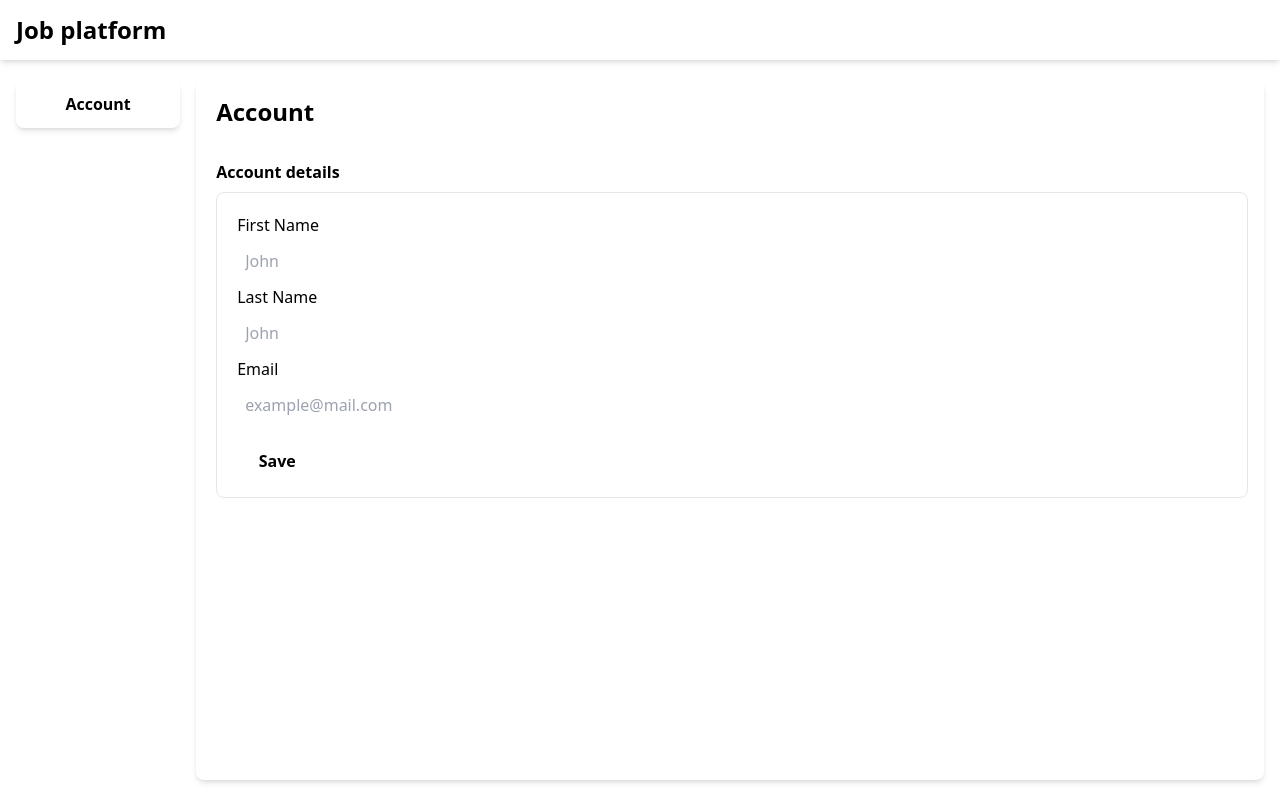
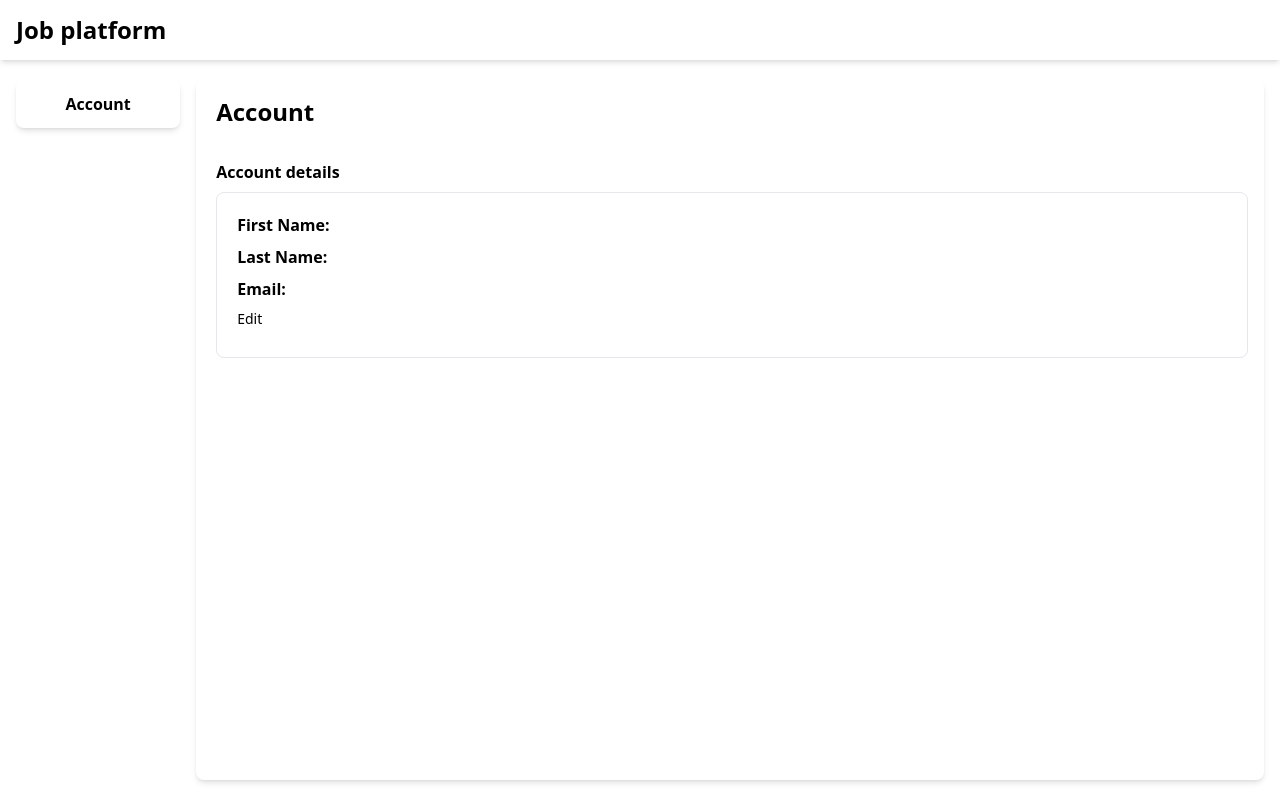
Before and after one commit to d29l/vizsgaremek, a React (Create React App) app: page /settings in a window 1280 px wide. Built offline with nearby package versions, Linux system fonts and the light colour scheme; no server answers; what @catppuccin/tailwindcss would draw is missing.

Commit message:
Updated account detail editing, fixed profile picture scaling

```diff
--- a/src/Components/Navbar.jsx
+++ b/src/Components/Navbar.jsx
@@ -88,7 +88,7 @@ export default function Navbar() {
           )}
 
           <div
-            className="mr-4 flex size-10 cursor-pointer overflow-hidden rounded-full bg-surface0"
+            className="mr-4 flex size-10 cursor-pointer items-center overflow-hidden rounded-full bg-surface0"
             onClick={handleProfileClick}
           >
             <img src={profilePicture}></img>
--- a/src/Pages/ProfilePage.jsx
+++ b/src/Pages/ProfilePage.jsx
@@ -66,7 +66,7 @@ export default function ProfilePage() {
             <FaEdit className="absolute cursor-pointer text-xl text-text hover:text-lavender" onClick={() => setEditPopoutOpen(true)}/>
           </div>
 
-          <div className="size-32 flex overflow-hidden rounded-full bg-surface0">
+          <div className="size-32 flex items-center overflow-hidden rounded-full bg-surface0">
             <img src={profilePicture}></img>
           </div>
 
--- a/src/Pages/SettingsPage.jsx
+++ b/src/Pages/SettingsPage.jsx
@@ -1,7 +1,8 @@
-import { useState } from "react";
+import { useState, useEffect } from "react";
 import Navbar from "../Components/Navbar";
 import axios from "axios";
 import { getUserId } from "../getUserId";
+import { FaEdit } from "react-icons/fa";
 
 export default function SettingsPage() {
   const [currentPage, setCurrentPage] = useState("Account");
@@ -51,6 +52,32 @@ const AccountSettings = () => {
   const [lastName, setLastName] = useState("");
   const [email, setEmail] = useState("");
 
+  const [popoutOpen, setPopoutOpen] = useState(false);
+
+  useEffect(() => {
+    const fetchUser = async () => {
+      try {
+        const response = await axios.get(
+          `https://localhost:7077/api/users/fetchUser`,
+          {
+            headers: {
+              Authorization: `Bearer ${localStorage.getItem("token")}`,
+            },
+          },
+        );
+
+        if (response.status === 200) {
+          setFirstName(response.data.firstName);
+          setLastName(response.data.lastName);
+          setEmail(response.data.email);
+        }
+      } catch (err) {
+        console.error("There was an error fetching user data: ", err);
+      }
+    };
+    fetchUser();
+  }, []);
+
   const saveAccountDetails = (e) => {
     const userId = getUserId();
     e.preventDefault();
@@ -66,7 +93,7 @@ const AccountSettings = () => {
         headers: {
           Authorization: `Bearer ${localStorage.getItem("token")}`,
         },
-    }
+      },
     );
   };
   return (
@@ -75,35 +102,143 @@ const AccountSettings = () => {
       <label className="pb-2 font-bold text-lavender">Account details</label>
       <div class="mb-4 w-full rounded-lg border-[1px] border-surface1 p-5">
         <form class="flex flex-col" onSubmit={saveAccountDetails}>
-          <label className="mb-2 text-text">First Name</label>
+          <div class="flex flex-row items-center">
+            <label className="mb-2 font-bold text-text">First Name: </label>
+            <label className="mb-2 ml-2 text-subtext0">{firstName}</label>
+            {/* <FaEdit class="ml-2 mb-2 text-text hover:text-lavender cursor-pointer"/> */}
+          </div>
+
+          <div class="flex flex-row items-center">
+            <label className="mb-2 font-bold text-text">Last Name: </label>
+            <label className="mb-2 ml-2 text-subtext0">{lastName}</label>
+          </div>
+
+          <div class="flex flex-row items-center">
+            <label className="mb-2 font-bold text-text">Email: </label>
+            <label className="mb-2 ml-2 text-subtext0">{email}</label>
+          </div>
+
+          <label
+            className="mb-2 cursor-pointer text-sm text-lavender hover:underline"
+            onClick={() => setPopoutOpen(true)}
+          >
+            Edit
+          </label>
+        </form>
+      </div>
+      {popoutOpen && (
+        <AccountDetailsPopout
+          onClose={() => setPopoutOpen(false)}
+          firstName={firstName}
+          lastName={lastName}
+          email={email}
+        />
+      )}
+    </div>
+  );
+};
+
+const AccountDetailsPopout = ({ onClose, firstName, lastName, email }) => {
+  const [formData, setFormData] = useState({
+    firstName: "",
+    lastName: "",
+    email: "",
+  });
+
+  useEffect(() => {
+    setFormData({
+      firstName: firstName || "",
+      lastName: lastName || "",
+      email: email || "",
+    });
+  }, [firstName, lastName, email]);
+
+  const handleInputChange = (e) => {
+    const { name, value } = e.target;
+    setFormData((prev) => ({
+      ...prev,
+      [name]: value,
+    }));
+  };
+
+  const handleSave = async (e) => {
+    e.preventDefault();
+
+    try {
+      const response = await axios.put(
+        `https://localhost:7077/api/users/updateUser`,
+        {
+          firstName: formData.firstName,
+          lastName: formData.lastName,
+          email: formData.email,
+        },
+        {
+          headers: {
+            Authorization: `Bearer ${localStorage.getItem("token")}`,
+          },
+        },
+      );
+
+      if (response.status === 200) {
+        window.location.reload();
+      }
+    } catch (err) {
+      console.error("Failed to update user info: ", err);
+    }
+  };
+
+  return (
+    <div className="fixed inset-0 z-50 flex items-center justify-center bg-crust/80">
+      <div className="relative mx-5 w-full max-w-md rounded-lg bg-base p-6 shadow-xl">
+        <button
+          onClick={onClose}
+          className="absolute right-4 top-4 text-3xl text-lavender"
+        >
+          ×
+        </button>
+        <h2 className="mb-4 text-2xl font-bold text-text">
+          Edit Account Details
+        </h2>
+
+        <form className="flex flex-col space-y-4" onSubmit={handleSave}>
+          <div>
+            <label className="mb-2 block text-text">First Name</label>
             <input
-            placeholder="John"
-            className="mb-2 mr-2 h-8 max-w-[8rem] rounded-lg bg-mantle pl-2 text-subtext0 placeholder-surface2 focus:border-2 focus:border-lavender focus:outline-none"
-            value={firstName}
-            onChange={(e) => setFirstName(e.target.value)}
+              name="firstName"
+              value={formData.firstName}
+              onChange={handleInputChange}
+              placeholder="Your first name"
+              className="h-8 w-full rounded-lg bg-mantle px-2 text-subtext0 placeholder-surface2 focus:border-2 focus:border-lavender focus:outline-none"
             />
-          <label className="mb-2 text-text">Last Name</label>
+          </div>
+
+          <div>
+            <label className="mb-2 block text-text">Last Name</label>
             <input
-            placeholder="John"
-            className="mb-2 mr-2 h-8 max-w-[8rem] rounded-lg bg-mantle pl-2 text-subtext0 placeholder-surface2 focus:border-2 focus:border-lavender focus:outline-none"
-            value={lastName}
-            onChange={(e) => setLastName(e.target.value)}
+              name="lastName"
+              value={formData.lastName}
+              onChange={handleInputChange}
+              placeholder="Your last name"
+              className="h-8 w-full rounded-lg bg-mantle px-2 text-subtext0 placeholder-surface2 focus:border-2 focus:border-lavender focus:outline-none"
             />
+          </div>
 
-          <label className="mb-2 text-text">Email</label>
+          <div>
+            <label className="mb-2 block text-text">Email</label>
             <input
-            placeholder="example@mail.com"
-            className="mb-2 h-8 max-w-[16rem] rounded-lg bg-mantle pl-2 text-subtext0 placeholder-surface2 focus:border-2 focus:border-lavender focus:outline-none"
-            value={email}
-            onChange={(e) => setEmail(e.target.value)}
+              name="email"
+              value={formData.email}
+              onChange={handleInputChange}
+              placeholder="Your email"
+              className="h-8 w-full rounded-lg bg-mantle px-2 text-subtext0 placeholder-surface2 focus:border-2 focus:border-lavender focus:outline-none"
             />
+          </div>
 
-          {/* <a className="cursor-pointer text-lavender hover:underline">
-            Change password
-          </a> */}
-
-          <button class="mt-4 min-w-[5rem] max-w-[3rem] rounded-lg bg-lavender p-1 font-bold text-mantle">
-            Save
+          <button
+            type="submit"
+            className="mt-4 w-full rounded-lg bg-lavender py-2 font-bold text-mantle hover:bg-lavender/90"
+          >
+            Save Changes
           </button>
         </form>
       </div>
```
Lines whose indentation alone changed are shown as unchanged.
